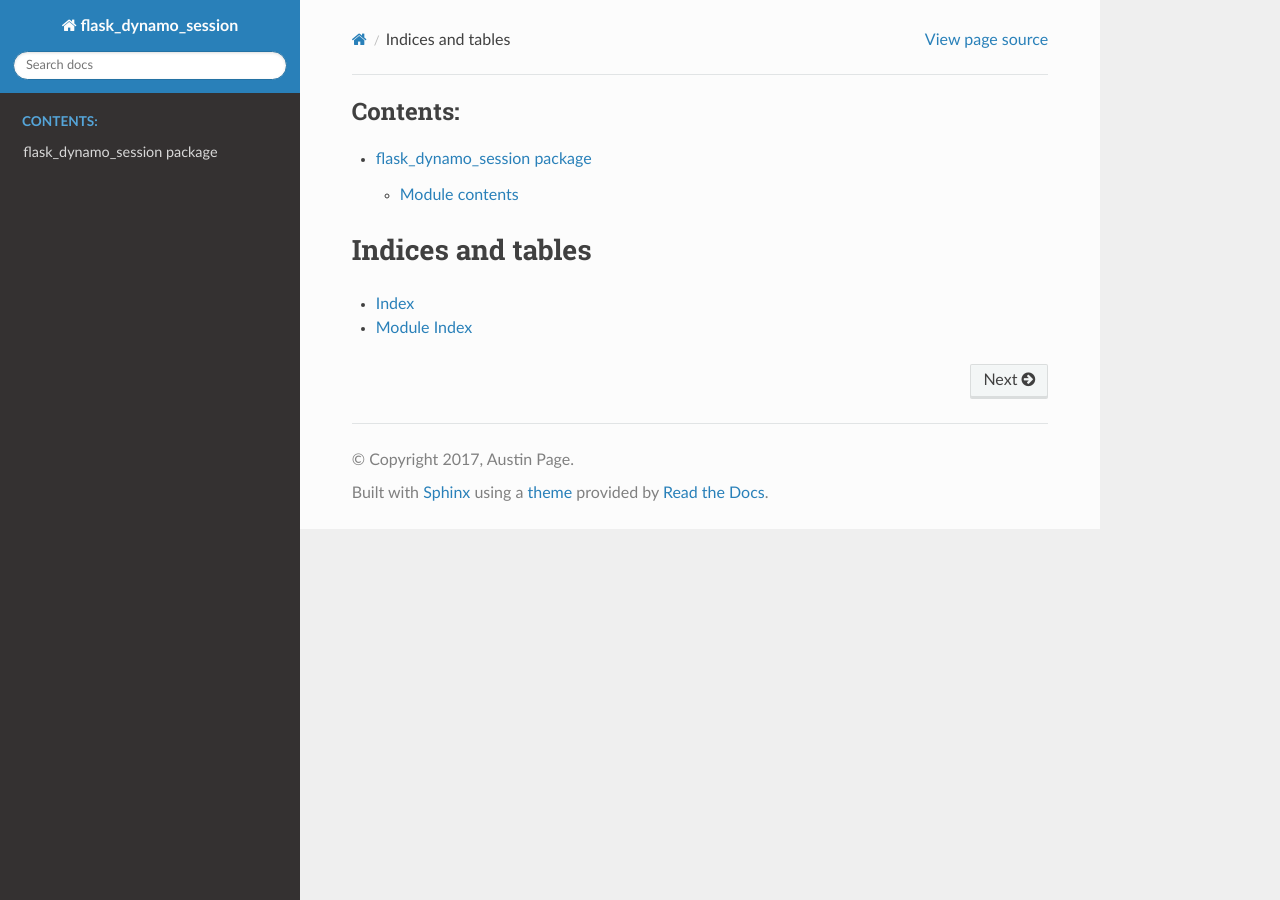
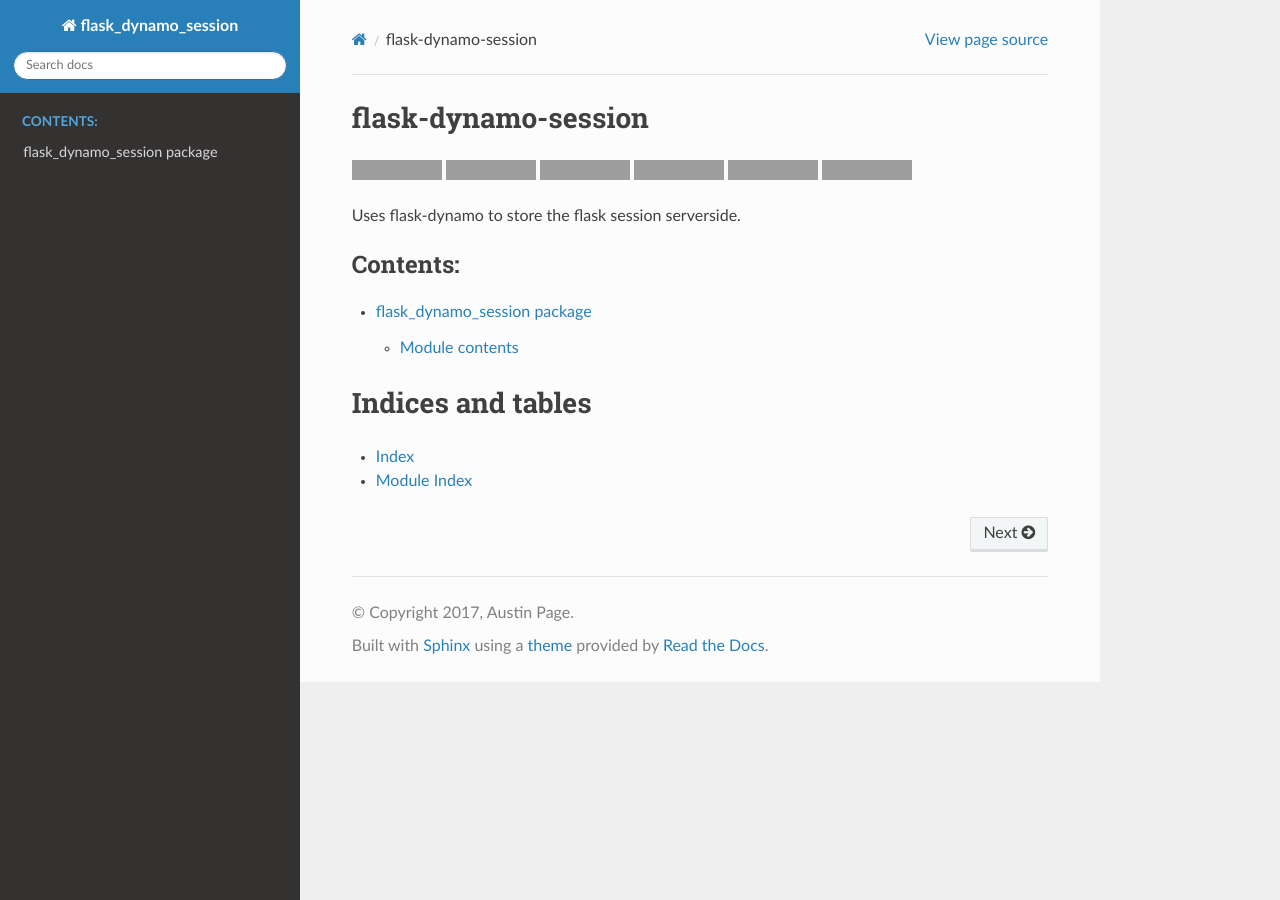
Before and after one commit to jaustinpage/flask-dynamo-session, a Sphinx documentation site: the page built from docs/index.rst, in a window 1280 px wide. Built offline with Sphinx 7.4.7 and the Read the Docs theme 2.0.0, drawn with Linux system fonts in a browser that asks for light colours; part of the change alters nothing that is shown; grey boxes are pictures that could not be loaded.

```diff
--- a/README.rst
+++ b/README.rst
@@ -1,3 +1,5 @@
+:orphan:
+
 flask-dynamo-session
 ====================
 
--- a/docs/index.rst
+++ b/docs/index.rst
@@ -1,5 +1,4 @@
-.. include: ../README.rst
-   :literal:
+.. include:: ../README.rst
 
 .. toctree::
    :maxdepth: 4
```
